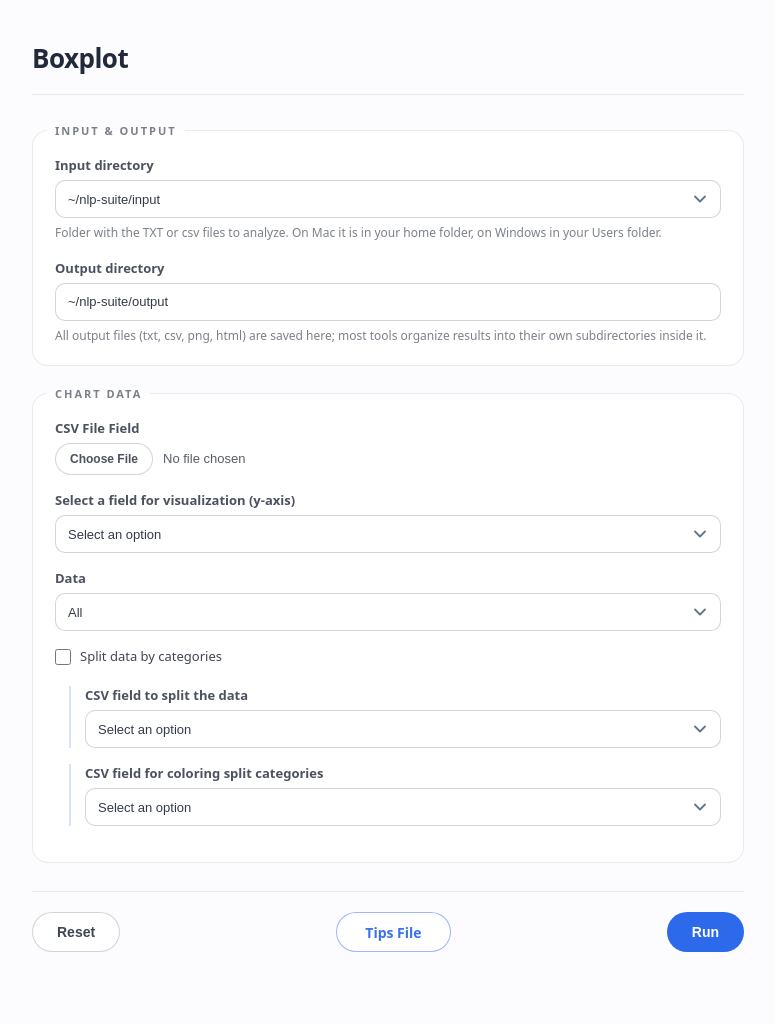
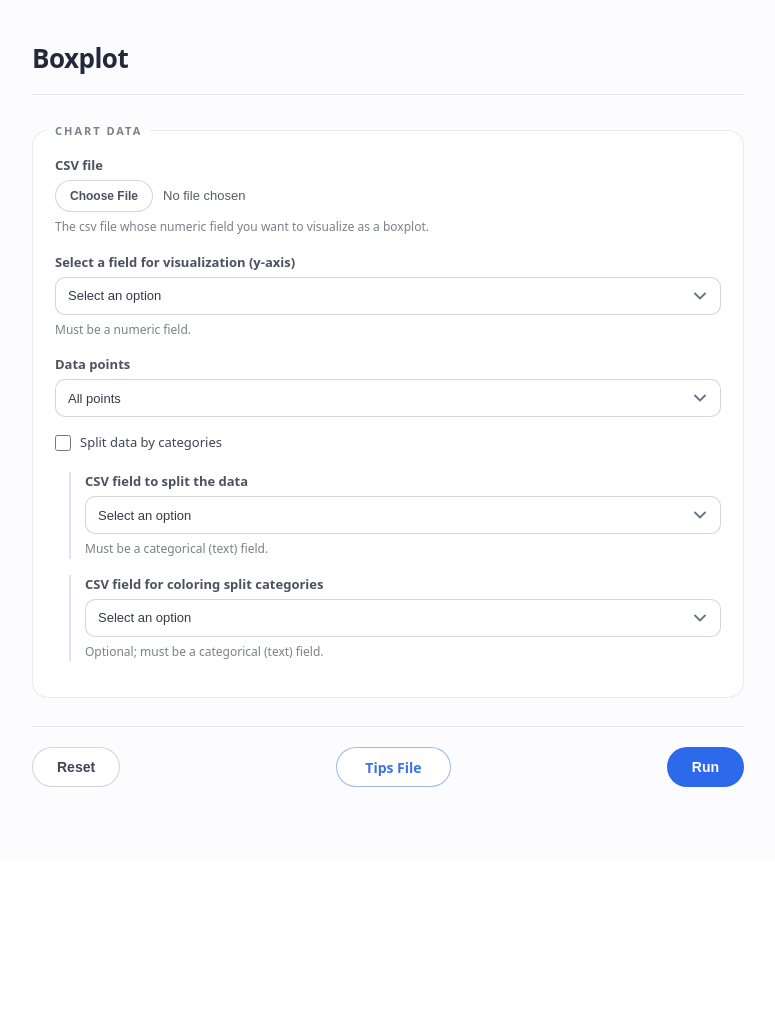
Before and after one commit to coralynnkc/nlp-suite-new, a Django app: template ui/templates/boxplot.html in a window 1280 px wide. Shown: the part 66-1090 px from the top of the page, without its empty margins (252-1027 px from the left). After the commit the page ends 853 px from the top, so only its background shows below. Run offline with Django 4.2, Linux system fonts and the light colour scheme; the template is opened without the code that fills it, so the values that code supplies are empty; some libraries are stand-ins or nearby versions.

Commit message:
ui: wire Boxplot page to /boxplot endpoint
Convert view to _proxy_post; rename fields to the agent's Form() params
(inputFilename, csv_field_visualization_var, points_var with the exact
option strings charts_types.boxplot matches, split_data_byCategory_var,
csv_field_boxplot_var/_color_var, inputFileData); fix the three
duplicate search_field selects; drop the io_directories partial (the
endpoint reads the uploaded csv content, not a directory). Rewrite
boxplot.js — the old file was a sunburst copy targeting nonexistent
ids; new script populates the field dropdowns from the csv header (by
column name, which the backend indexes on) and stores the csv text in
the hidden inputFileData field.

```diff
--- a/ui/app/static/js/boxplot.js
+++ b/ui/app/static/js/boxplot.js
@@ -1,233 +1,46 @@
-let selectedFieldValues = [];
-let savedPairs = [];
+// Populate the field dropdowns from the uploaded CSV's header row and stash
+// the raw CSV text in the hidden inputFileData field the agent reads.
+const fieldSelects = [
+    document.getElementById("csv_field_visualization"),
+    document.getElementById("boxplot_csv_split"),
+    document.getElementById("boxplot_csv_color"),
+];
 
-// Existing functionality: Populate dropdown based on uploaded CSV file
-document.getElementById("sunburst_file_input").addEventListener("change", function (event) {
+document.getElementById("boxplot_input_yaxis").addEventListener("change", function (event) {
     const file = event.target.files[0];
-
-    // Check if the file is a CSV
-    if (file && file.name.toLowerCase().endsWith('.csv')) {
+    if (!file || !file.name.toLowerCase().endsWith(".csv")) {
+        alert("Please select a CSV file.");
+        event.target.value = "";
+        return;
+    }
     const reader = new FileReader();
-
     reader.onload = function () {
         const csvContent = reader.result;
-
-            // Console log to display the CSV content
-
-
-            processCSV(csvContent);
-            console.log("CSV File: ", csvContent)
-
-            // Store CSV content in hidden input
-            document.getElementById('file_data').value = csvContent;
+        document.getElementById("inputFileData").value = csvContent;
+        populateDropdowns(csvContent);
     };
-
-        reader.readAsText(file); // Start reading the file
-    } else {
-        alert('Please select a CSV file.');
-        // Reset the file input
-        event.target.value = '';
-    }
+    reader.readAsText(file);
 });
 
-function processCSV(csvContent) {
-    const rows = csvContent.split("\n").map(row => row.split(","));
-    if (rows.length < 2) return; // Ensure there's data
+function populateDropdowns(csvContent) {
+    const firstLine = csvContent.split("\n")[0];
+    if (!firstLine) return;
+    const headers = firstLine.split(",").map((h) => h.trim().replace(/^"|"$/g, ""));
 
-    const headers = rows[0];
-    const data = rows.slice(1);
-
-    populateDropdown(headers, data);
-}
-
-function populateDropdown(headers, data) {
-    const dropdown = document.getElementById("search_field");
+    fieldSelects.forEach(function (dropdown) {
         dropdown.innerHTML = '<option value="" disabled selected>Select a field</option>';
-
-    headers.forEach((header, index) => {
+        headers.forEach(function (header) {
             const option = document.createElement("option");
-        option.value = index;
-        option.textContent = header.trim();
+            option.value = header;
+            option.textContent = header;
             dropdown.appendChild(option);
         });
-
-    dropdown.addEventListener("change", function () {
-        const selectedIndex = this.value;
-        selectedFieldValues = getFieldData(selectedIndex, data); // Update the global array
-        console.log('Selected Field Values:', selectedFieldValues);
     });
 }
 
-function getFieldData(fieldIndex, data) {
-    const values = data.map(row => {
-        let cell = row[fieldIndex]; // Get the cell value at the specified column (fieldIndex)
-
-        if (cell) {
-            cell = cell.replace(/"/g, ""); // Remove all double quotes from the cell
-            cell = cell.trim(); // Remove any leading or trailing whitespace
-        } else {
-            cell = ""; // Ensure cell is a string
-        }
-
-        return cell; // Return the cleaned cell value
-    });
-
-    // Filter out empty strings and get unique values
-    const uniqueValues = [...new Set(values.filter(value => value !== ""))];
-
-    return uniqueValues;
-}
-
-const keywordInput = document.getElementById("keywordInput");
-const suggestionDropdown = document.getElementById("suggestion_dropdown");
-
-keywordInput.addEventListener("input", function () {
-    const value = keywordInput.value;
-    const lastChar = value[value.length - 1];
-    let userInput = value.split(',').pop().trim().toLowerCase(); // Get the last value
-
-    suggestionDropdown.innerHTML = ""; // Clear previous suggestions
-
-    // Determine whether to show suggestions
-    if (userInput || lastChar === ',') {
-        let filteredValues;
-
-        if (userInput) {
-            filteredValues = selectedFieldValues.filter(val =>
-                val.toLowerCase().startsWith(userInput)
-            );
-        } else {
-            // If userInput is empty and lastChar is a comma, show all suggestions
-            filteredValues = selectedFieldValues;
-        }
-
-        if (filteredValues.length === 0) {
-            // Show "no match" if no results are found
-            const noMatch = document.createElement("div");
-            noMatch.textContent = "No match";
-            noMatch.style.fontStyle = "italic";
-            noMatch.style.color = "gray";
-            noMatch.classList.add("no-match");
-            suggestionDropdown.appendChild(noMatch);
-        } else {
-            // Show up to 10 suggestions
-            filteredValues.slice(0, 10).forEach(val => {
-                const suggestion = document.createElement("div");
-                suggestion.textContent = val;
-                suggestion.addEventListener("click", function () {
-                    addValueToInput(val);
-                });
-                suggestionDropdown.appendChild(suggestion);
-            });
-        }
-
-        suggestionDropdown.style.display = "block"; // Show dropdown
-    } else {
-        suggestionDropdown.style.display = "none"; // Hide dropdown
+document.querySelector(".boxplot-form").addEventListener("submit", function (event) {
+    if (!document.getElementById("inputFileData").value) {
+        alert("Please select a CSV file first.");
+        event.preventDefault();
     }
 });
-
-// Hide dropdown if user clicks outside
-document.addEventListener("click", function (event) {
-    if (!keywordInput.contains(event.target) && !suggestionDropdown.contains(event.target)) {
-        suggestionDropdown.style.display = "none";
-    }
-});
-
-function addValueToInput(value) {
-    if (value.toLowerCase() === "no match") return; // Prevent adding "No match"
-    let currentValues = keywordInput.value.split(',');
-    currentValues = currentValues.map(val => val.trim()); // Clean up spaces
-
-    currentValues[currentValues.length - 1] = value;
-
-    keywordInput.value = currentValues.filter(val => val).join(", ") + ", ";
-    keywordInput.focus(); // Bring focus back to the input
-
-    suggestionDropdown.style.display = "none"; // Hide dropdown
-}
-
-// New functionality: Add Filter Option and CSV Field List Pair
-document.getElementById('add_pair_button').addEventListener('click', function() {
-    const searchFieldDropdown = document.getElementById('search_field');
-    const csvFieldListInput = document.getElementById('keywordInput');
-    const savedPairsContainer = document.getElementById('saved_pairs_container');
-
-    const searchField = searchFieldDropdown.options[searchFieldDropdown.selectedIndex].text.trim();
-    let csvFieldList = csvFieldListInput.value.trim();
-    if (csvFieldList.endsWith(",")) {
-        csvFieldList = csvFieldList.slice(0, -1); // Remove the trailing comma
-    }
-
-
-    // Check if CSV Field List contains more than 2 words separated by commas
-    const csvFieldWords = csvFieldList.split(',').map(word => word.trim()).filter(word => word.length > 0);
-    if (csvFieldWords.length <= 2) {
-        alert('The CSV Field List must contain more than 2 words separated by commas.');
-        return; // Stop execution if validation fails
-    }
-
-    if (searchField && csvFieldList) {
-        // Save the pair
-        const pair = { searchField, csvFieldList };
-        savedPairs.push(pair);
-
-        // Create a checkbox for the pair
-        const checkbox = document.createElement('input');
-        checkbox.type = 'checkbox';
-        checkbox.name = 'selected_pairs';
-        checkbox.value = JSON.stringify(pair);
-        checkbox.checked = true;
-
-        const label = document.createElement('label');
-        label.appendChild(checkbox);
-        label.appendChild(document.createTextNode(` ${searchField} - ${csvFieldList}`));
-
-        const div = document.createElement('div');
-        div.appendChild(label);
-
-        savedPairsContainer.appendChild(div);
-
-        // Clear the input field for CSV Field List
-        csvFieldListInput.value = '';
-    } else {
-        alert('Please select a Search Field and enter a CSV Field List.');
-    }
-});
-
-// Handle form submission to include saved pairs and validate file selection
-document.querySelector('form').addEventListener('submit', function(event) {
-    // Validate that a file is selected and it's a CSV
-    const fileInput = document.getElementById('sunburst_file_input');
-    const file = fileInput.files[0];
-    if (!file) {
-        alert('Please select a CSV file before submitting the form.');
-        event.preventDefault(); // Prevent form submission
-        return;
-    } else if (!file.name.toLowerCase().endsWith('.csv')) {
-        alert('The selected file must be a CSV.');
-        event.preventDefault(); // Prevent form submission
-        return;
-    }
-
-    // Gather selected pairs
-    const checkboxes = document.getElementsByName('selected_pairs');
-    const selectedPairs = [];
-    for (const checkbox of checkboxes) {
-        if (checkbox.checked) {
-            selectedPairs.push(JSON.parse(checkbox.value));
-        }
-    }
-    const selectedPairsData = JSON.stringify(selectedPairs);
-
-    console.log('Selected Pairs:', selectedPairs);
-    console.log('Selected Pairs Data:', selectedPairsData);
-
-    // Create a hidden input to store the selected pairs
-    const hiddenInput = document.createElement('input');
-    hiddenInput.type = 'hidden';
-    hiddenInput.name = 'selected_pairs_data';
-    hiddenInput.value = selectedPairsData;
-    console.log("Selected Pairs: ", selectedPairsData)
-    this.appendChild(hiddenInput);
-});
--- a/ui/app/views.py
+++ b/ui/app/views.py
@@ -130,9 +130,8 @@ def sankey_flowchart(request: HttpRequest):
     return _proxy_post(request, "/sankey", "sankey_flowchart.html")
 
 
-def boxplot(_: HttpRequest):
-    template = loader.get_template("../templates/boxplot.html")
-    return HttpResponse(template.render())
+def boxplot(request: HttpRequest):
+    return _proxy_post(request, "/boxplot", "boxplot.html")
 
 
 def colormap_chart(request: HttpRequest):
--- a/ui/templates/boxplot.html
+++ b/ui/templates/boxplot.html
@@ -4,55 +4,57 @@
 
 <div class="tool-container">
     <h1>Boxplot</h1>
-    <form method="post" class="sentiment-analysis-form" action="{% url 'boxplot' %}">
+    <form method="post" class="boxplot-form">
         {% csrf_token %}
-
-        {% include "partials/io_directories.html" %}
 
         <fieldset class="form-section">
             <legend>Chart data</legend>
 
             <div class="field">
-                <label for="boxplot_input_yaxis">CSV File Field</label>
-                <input type="file" id="boxplot_input_yaxis" name="boxplot_input_yaxis" accept=".csv" required>
+                <label for="boxplot_input_yaxis">CSV file</label>
+                <input type="file" id="boxplot_input_yaxis" name="inputFilename" accept=".csv" required>
+                <p class="field-help">The csv file whose numeric field you want to visualize as a boxplot.</p>
             </div>
 
             <div class="field">
-                <label for="search_field">Select a field for visualization (y-axis)</label>
-                <select id="search_field" name="search_field" required>
+                <label for="csv_field_visualization">Select a field for visualization (y-axis)</label>
+                <select id="csv_field_visualization" name="csv_field_visualization_var" required>
                     <option value="" disabled selected>Select an option</option>
                 </select>
+                <p class="field-help">Must be a numeric field.</p>
             </div>
 
             <div class="field">
-                <label for="data_field">Data</label>
-                <select id="data_field" name="data_field">
-                    <option value="all">All</option>
-                    <option value="none">None</option>
-                    <option value="outliers">Outliers</option>
+                <label for="data_field">Data points</label>
+                <select id="data_field" name="points_var">
+                    <option value="All points">All points</option>
+                    <option value="no points">No points</option>
+                    <option value="outliers only">Outliers only</option>
                 </select>
             </div>
 
             <div class="field field-check">
                 <label>
-                    <input type="checkbox" name="split_data">
+                    <input type="checkbox" id="split_data" name="split_data_byCategory_var">
                     Split data by categories
                 </label>
             </div>
             <div class="field sub-option">
                 <label for="boxplot_csv_split">CSV field to split the data</label>
-                <select id="search_field" name="search_field" required>
+                <select id="boxplot_csv_split" name="csv_field_boxplot_var">
                     <option value="" disabled selected>Select an option</option>
                 </select>
+                <p class="field-help">Must be a categorical (text) field.</p>
             </div>
             <div class="field sub-option">
                 <label for="boxplot_csv_color">CSV field for coloring split categories</label>
-                <select id="search_field" name="search_field" required>
+                <select id="boxplot_csv_color" name="csv_field_boxplot_color_var">
                     <option value="" disabled selected>Select an option</option>
                 </select>
+                <p class="field-help">Optional; must be a categorical (text) field.</p>
             </div>
 
-            <input type="hidden" name="file_data" id="file_data">
+            <input type="hidden" name="inputFileData" id="inputFileData">
         </fieldset>
 
         {% include "partials/form_buttons.html" with tips_url="https://github.com/NLP-Suite/NLP-Suite/blob/current-stable/TIPS/TIPS_NLP_Charts%20-%20Boxplots.pdf" %}
```
Lines whose indentation alone changed are shown as unchanged.
